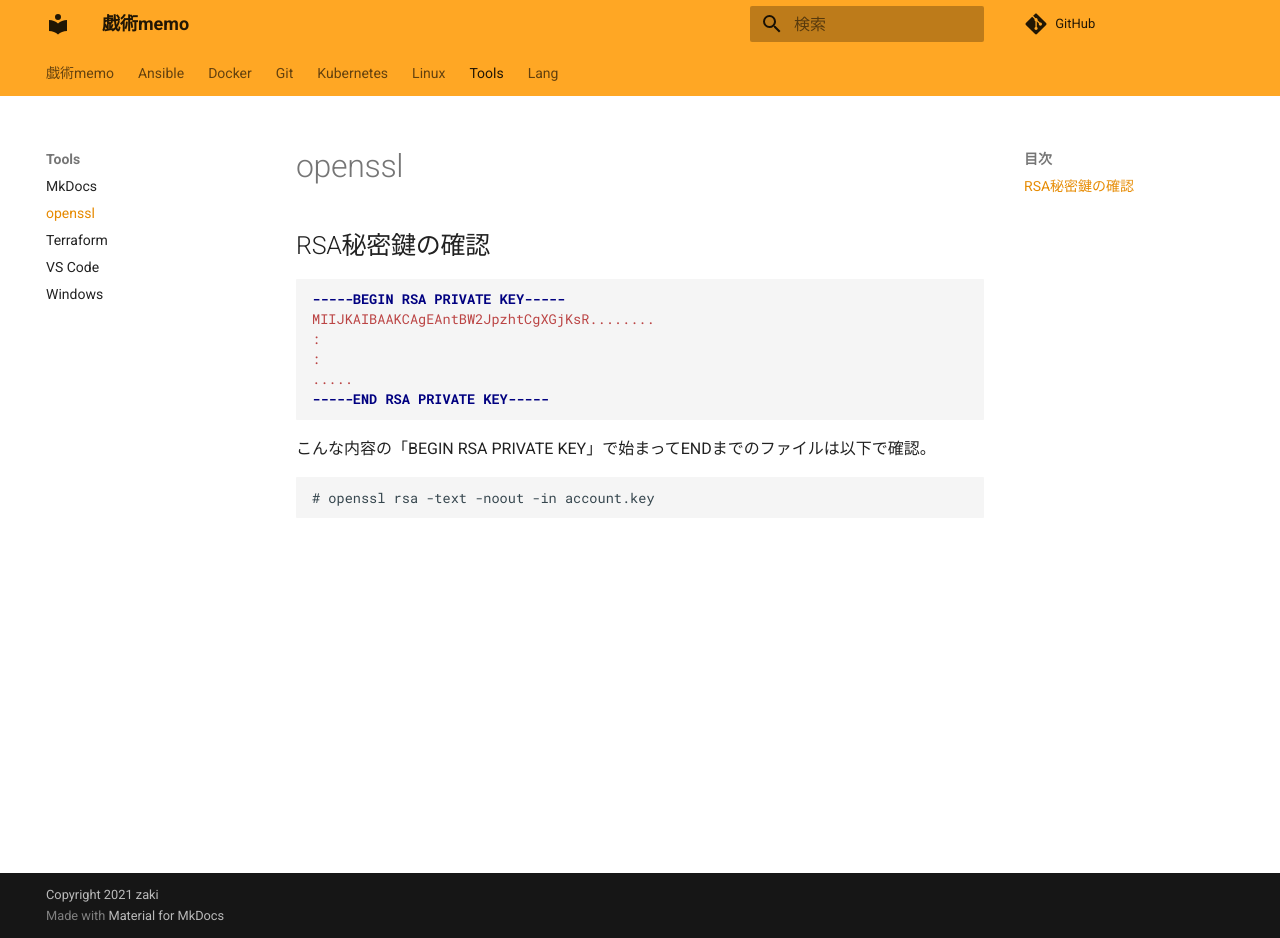
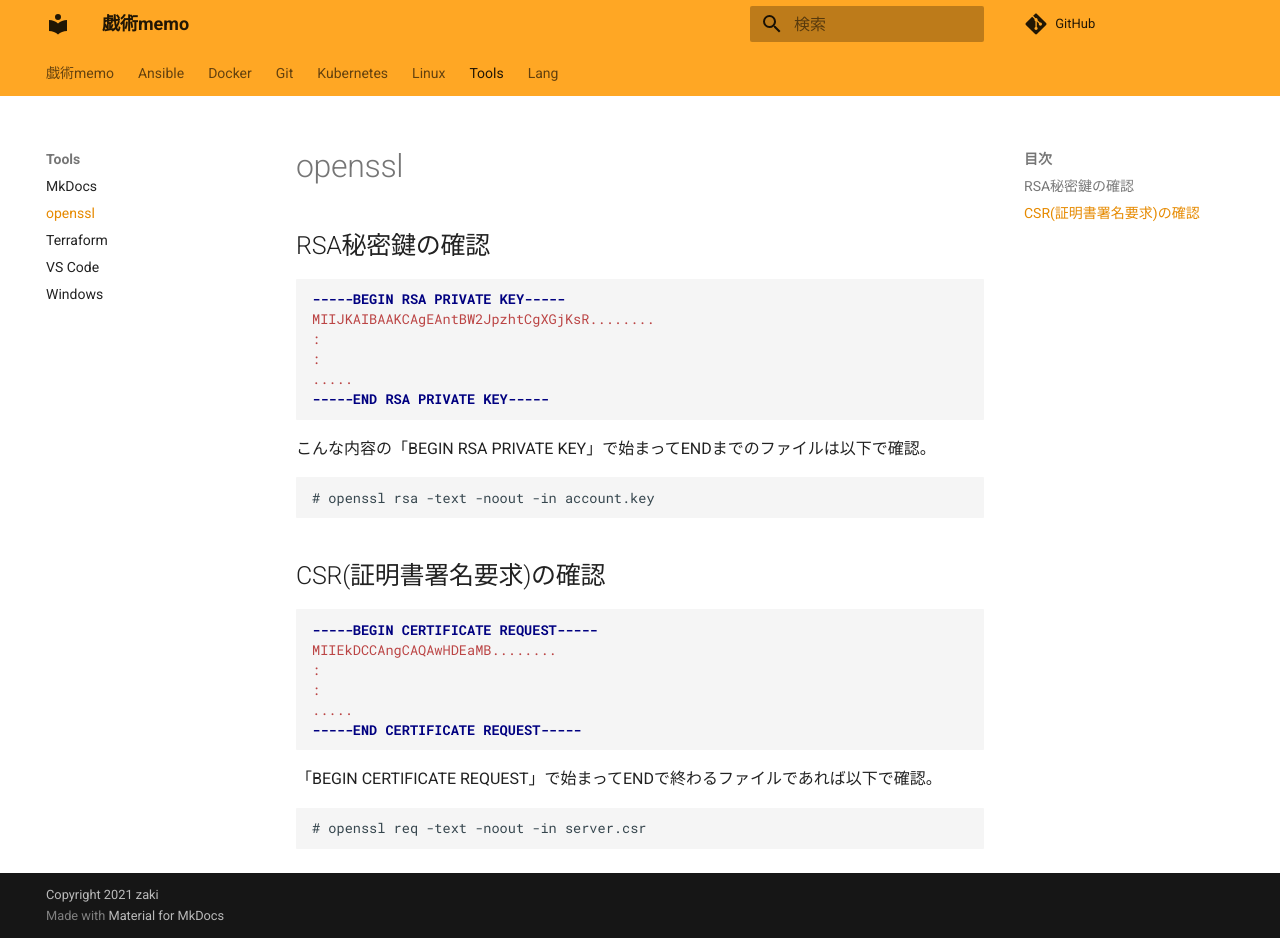
Before and after one commit to zaki-lknr/docs, an MkDocs documentation site: the page built from docs/Tools/openssl.md, in a window 1280 px wide and 938 px high. Built offline with MkDocs 1.6.1 and Material for MkDocs 9.7.7, drawn with Linux system fonts in a browser that asks for light colours; comment, search, counter and statistics services are not loaded.

Commit message:
add: tools/openssl: csrの確認

````diff
--- a/docs/Tools/openssl.md
+++ b/docs/Tools/openssl.md
@@ -16,3 +16,20 @@ MIIJKAIBAAKCAgEAntBW2JpzhtCgXGjKsR........
 ```
 # openssl rsa -text -noout -in account.key
 ```
+
+## CSR(証明書署名要求)の確認
+
+```
+-----BEGIN CERTIFICATE REQUEST-----
+MIIEkDCCAngCAQAwHDEaMB........
+:
+:
+.....
+-----END CERTIFICATE REQUEST-----
+```
+
+「BEGIN CERTIFICATE REQUEST」で始まってENDで終わるファイルであれば以下で確認。
+
+```
+# openssl req -text -noout -in server.csr
+```
````
